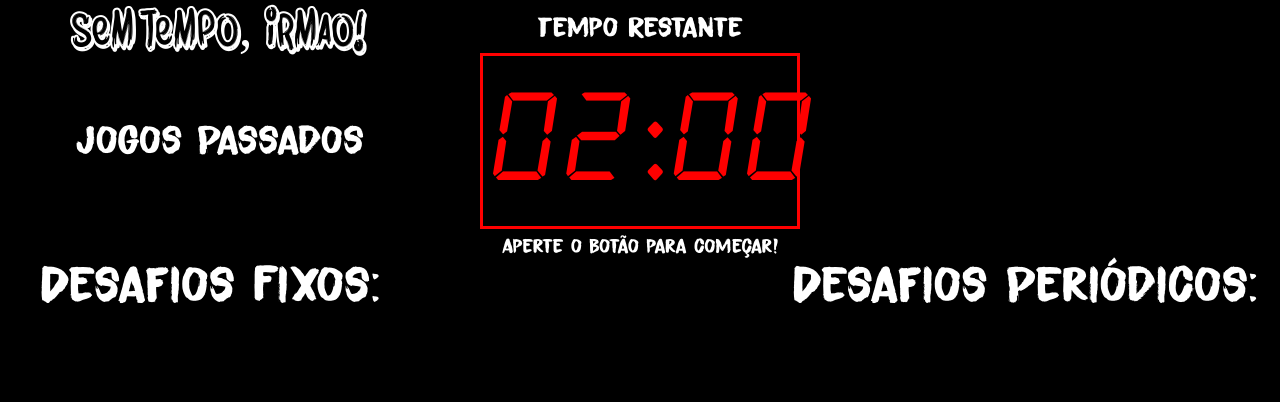
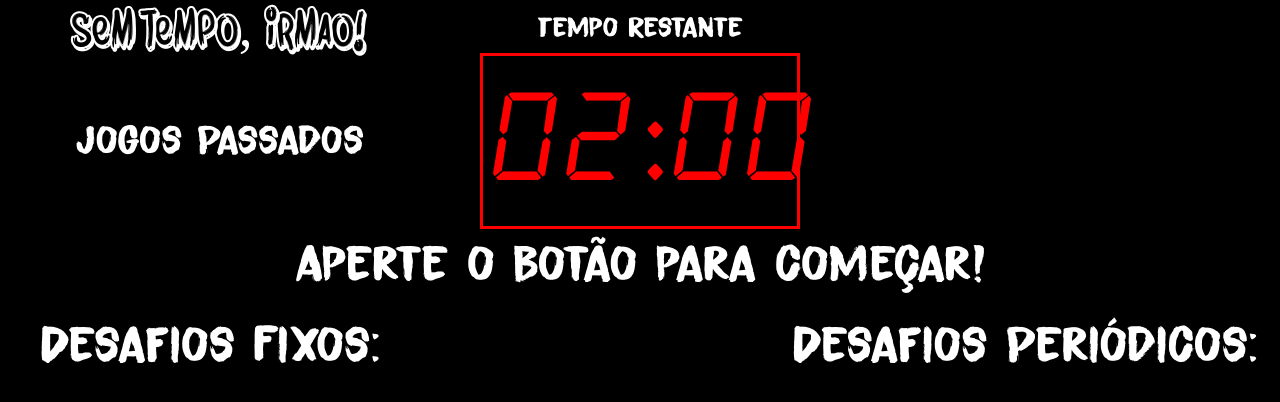
Before and after one commit to psmeireles/ENG1419-2019.1-SemTempoIrmao, a Flask app: page / in a window 1280 px wide. Shown: the top 402 px of the page. Run offline with Flask 2, Linux system fonts and the light colour scheme; some libraries are stand-ins or nearby versions.

Commit message:
Front adjusts

```diff
--- a/Micro-PaginaWeb/static/javascript/functions.js
+++ b/Micro-PaginaWeb/static/javascript/functions.js
@@ -7,8 +7,8 @@ var imageWidth = 60;
 
 function restartChallenges()
 {
+    sound = document.getElementById("start");
     sound.autoplay = true;
-    sound = document.getElementById("start");
     promise = sound.play();
     if (promise !== undefined) {
         promise.then(_ => {
@@ -22,7 +22,10 @@ function restartChallenges()
     numberLifes= 3;
     lifesMessage.innerHTML = "♥ ♥ ♥ ";
     lifesMessage.style.color = "red";
-	var fixedChallenges = document.getElementById("fixedChallenges");
+}
+
+function clearChallenges(){
+    var fixedChallenges = document.getElementById("fixedChallenges");
 	while (fixedChallenges.firstChild)
 	{
 		fixedChallenges.firstChild.remove();
@@ -32,7 +35,6 @@ function restartChallenges()
 	{
 		periodicChallenges.firstChild.remove();
 	}
-
 }
 
 function createNewFixedChallenge(challengeName,wireList)
@@ -110,7 +112,7 @@ function createNewFixedChallenge(challengeName,wireList)
 
     }
 
-    newFixedChallenge.style.fontSize="40px";
+    newFixedChallenge.style.fontSize="30px";
     newFixedChallenge.style.fontFamily="Roboto";
 
     newFixedChallenge.id=challengeName;
@@ -147,7 +149,7 @@ function createNewPeriodicChallenge(challengeName,params)
 
     }
     newPeriodicChallenge.style.fontFamily="Roboto"
-    newPeriodicChallenge.style.fontSize="40px";
+    newPeriodicChallenge.style.fontSize="30px";
     challengeImage.height = imageHeight;
     challengeImage.width = imageWidth;
     additionalImage.height = imageHeight;
@@ -260,6 +262,7 @@ function gameOver(hasWon)
             // Autoplay was prevented.
         });
     }
+    clearChallenges()
 }
 
 function challengeCleared(challengeName)
--- a/Micro-PaginaWeb/templates/jogo.html
+++ b/Micro-PaginaWeb/templates/jogo.html
@@ -27,9 +27,8 @@
 		<h3 style="  text-align:center" >Tempo Restante</h3>
         <h1 id="clock" style="display: flex">02:00</h1>
 
-
-		<h2 style="text-align:center; font-size:20px;font-family: Game;color: white" id="hearts" > Aperte o botão para começar! </h2>
-
+		<h2 style="text-align:center; font-size:50px;font-family: Game;color: white" id="hearts" > Aperte o botão para começar! </h2>
+		<br/>
       	<div class="container">
       		<div class="row">
         		<div class="col"  style="text-align:center; left: -145px ;margin-top:-35px;">
```
